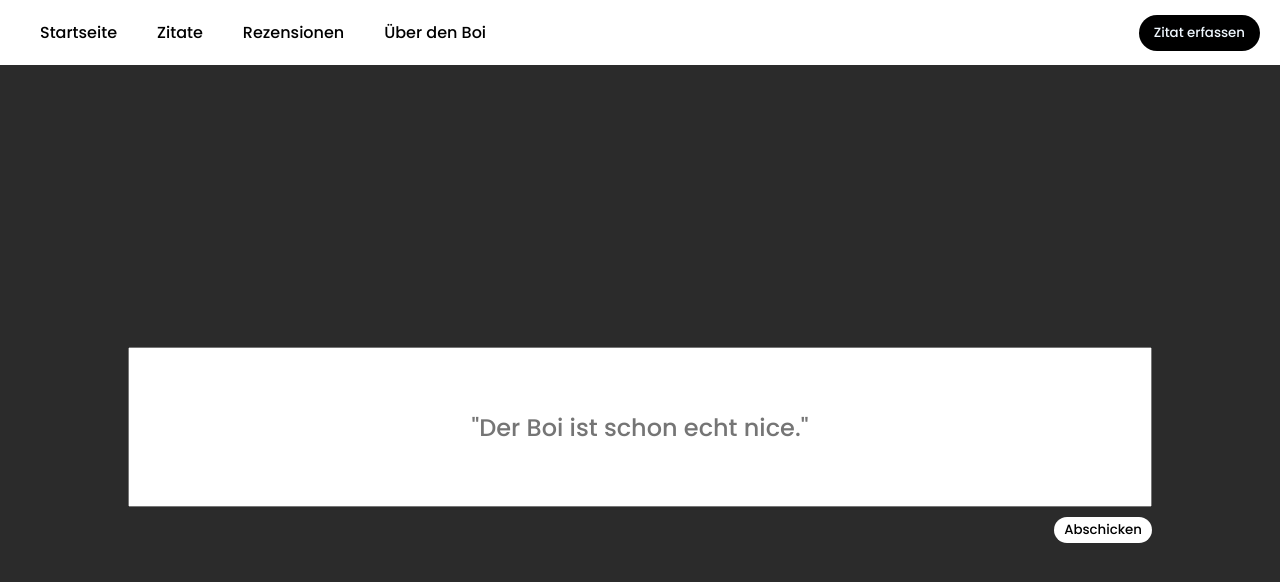
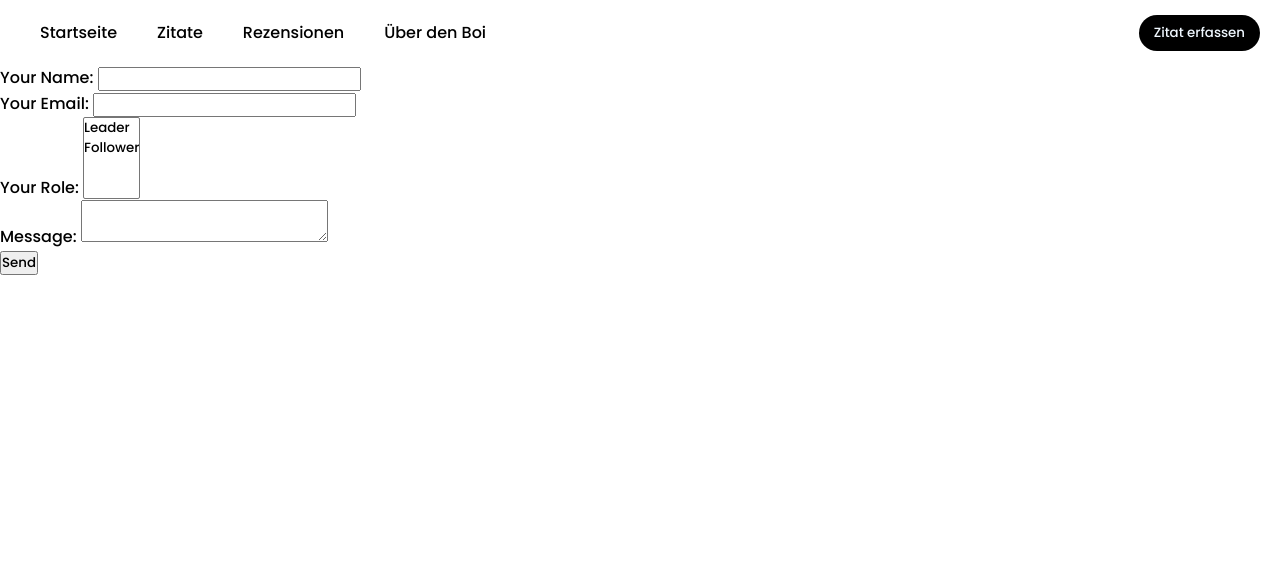
Before and after one commit to ottx96/ott-fan-club, a React (Create React App) app: page /quotes in a window 1280 px wide. Shown: the top 582 px of the page. Built offline with nearby package versions, Linux system fonts and the light colour scheme.

Commit message:
submissions

```diff
--- a/src/components/submissions/submission-form.js
+++ b/src/components/submissions/submission-form.js
@@ -5,13 +5,25 @@
 
 
     return (
-        <div className="container">
-            <form className="submission" netlify>
-                <div className="inputs">
-                    <input name="quote" type="text" placeholder='"Der Boi ist schon echt nice."'/>
-                </div>
-                <button type="submit" className="submit">Abschicken</button>
-            </form>
-        </div>
+        <form name="contact" method="POST" data-netlify="true">
+            <p>
+                <label>Your Name: <input type="text" name="name" /></label>
+            </p>
+            <p>
+                <label>Your Email: <input type="email" name="email" /></label>
+            </p>
+            <p>
+                <label>Your Role: <select name="role[]" multiple>
+                    <option value="leader">Leader</option>
+                    <option value="follower">Follower</option>
+                </select></label>
+            </p>
+            <p>
+                <label>Message: <textarea name="message"></textarea></label>
+            </p>
+            <p>
+                <button type="submit">Send</button>
+            </p>
+        </form>
     )
 }
```
